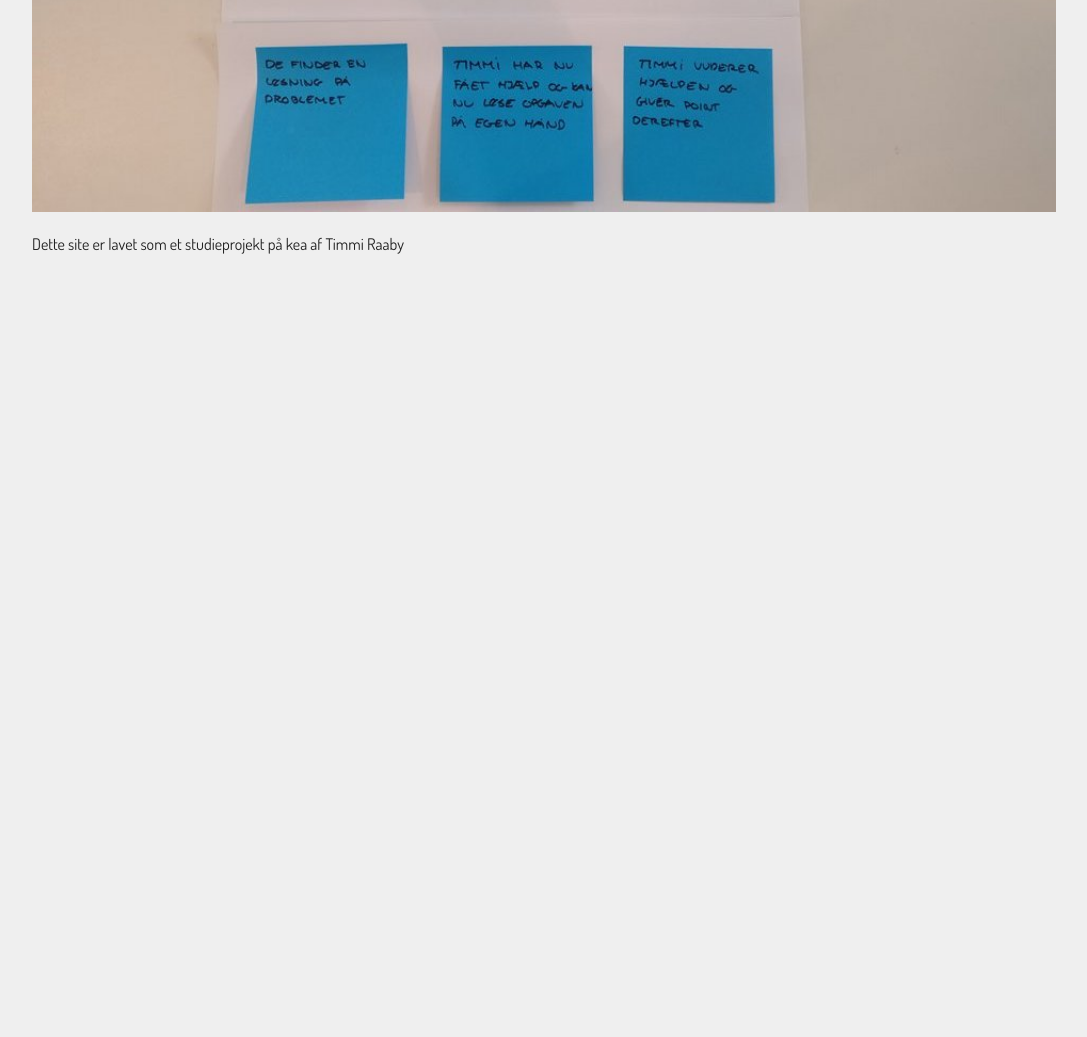
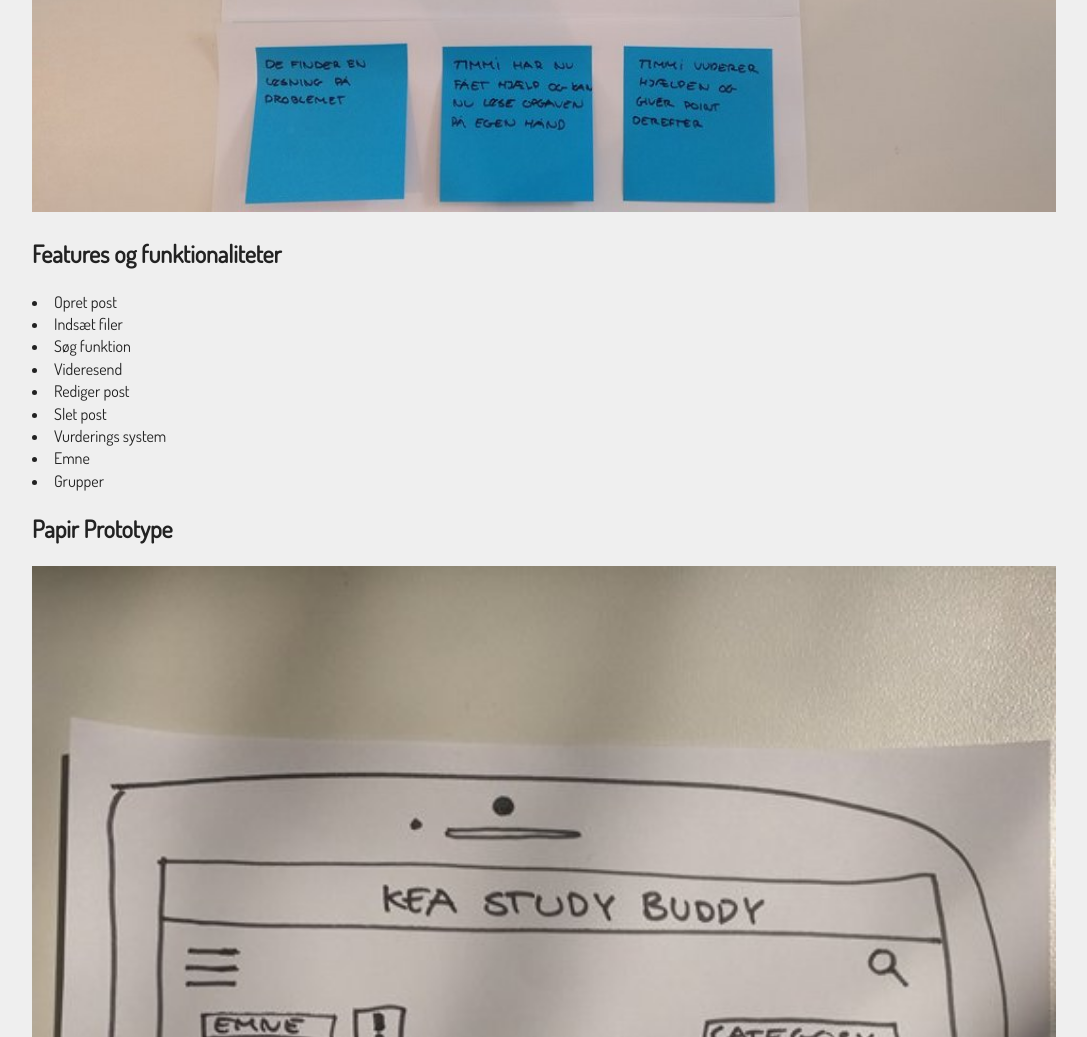
Before and after one commit to timm0206/UX, a plain HTML site: page keaapp.html in a window 1280 px wide. Shown: the part 1686-2723 px from the top of the page, without its empty margins (8-1095 px from the left). Before the commit the page ends 1958 px from the top, so only its background shows below. Drawn offline with Linux system fonts and the light colour scheme; files whose address does not match are found by name.

Commit message:
Papir prototype

```diff
--- a/css/main.css
+++ b/css/main.css
@@ -49,6 +49,10 @@
     width: 80vw;
 }
 
+#papirprototype {
+    width: 80vw;
+}
+
 /* Navigation */
 
 nav ul {
--- a/keaapp.html
+++ b/keaapp.html
@@ -76,6 +76,22 @@
 
     <h2>storyboard:</h2>
     <img id="storyboard" src="32489683_10210115929648897_9128155639854399488_n.jpg" alt="">
+
+    <h2>Features og funktionaliteter</h2>
+    <li>Opret post</li>
+    <li>Indsæt filer</li>
+    <li>Søg funktion</li>
+    <li>Videresend</li>
+    <li>Rediger post</li>
+    <li>Slet post</li>
+    <li>Vurderings system</li>
+    <li>Emne</li>
+    <li>Grupper</li>
+
+    <h2>Papir Prototype</h2>
+    <img id="papirprototype" src="32646823_10210116042531719_1928127586450276352_n%20(1).jpg" alt="">
+
+
     <script src="main.js"></script>
 </body>
 <footer>
```
Also changed, not shown: 32646823_10210116042531719_1928127586450276352_n (1).jpg (added).
